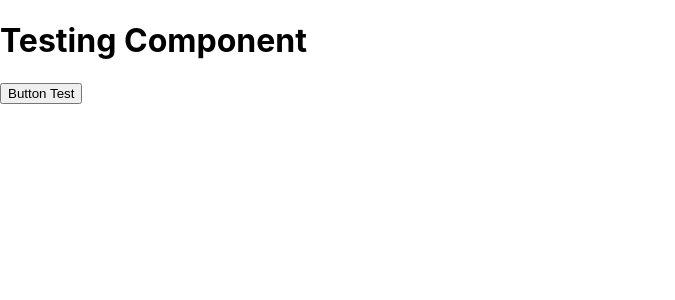
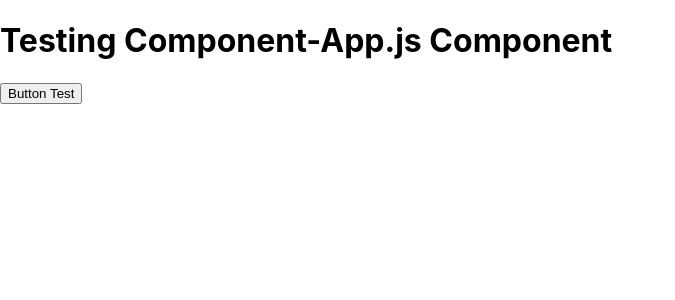
Before and after one commit to Beatyofcoding/AnotherFirstProjectOfReact, a React (Create React App) app in the folder areactproject/: page / in a window 1280 px wide. Shown: the top 300 px of the page, without its empty margins (0-675 px from the left). Built offline with nearby package versions, Linux system fonts and the light colour scheme.

Commit message:
ChanginTxtOfH1AppJsCompoToMakeTestClearOfEachCompo

```diff
--- a/areactproject/src/App.js
+++ b/areactproject/src/App.js
@@ -5,7 +5,7 @@ function App() {
 
   return (
     <div>
-      <h1>Testing Component</h1>
+      <h1>Testing Component-App.js Component</h1>
       <TestFunc />
     </div>
   );
```
